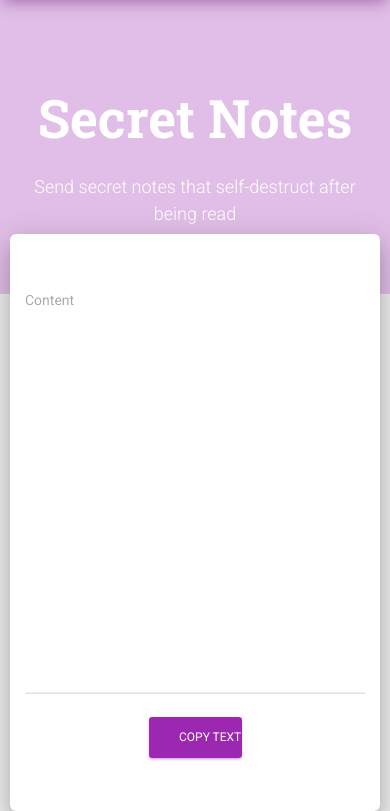
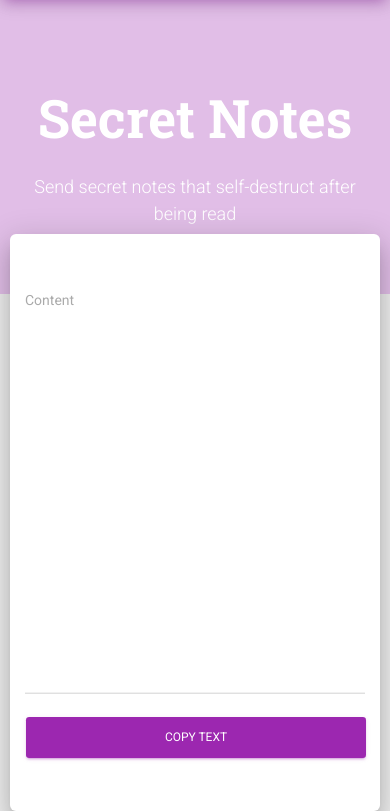
Before and after one commit to roushikk/secret_notes, a Django app: template templates/note.html in a window 390 px wide. Shown: the part 71-882 px from the top of the page. Run offline with Django 3.2, Linux system fonts and the light colour scheme; the template is opened without the code that fills it, so the values that code supplies are empty; parts of the project's set-up code (start-up, migrations or seed data) failed here and were passed over; some libraries are stand-ins or nearby versions.

Commit message:
Fixed text alignment on mobile

```diff
--- a/templates/confirm.html
+++ b/templates/confirm.html
@@ -23,7 +23,7 @@
                     </div>
                 </div>
                 <div class="row">
-                    <div class="col-4 mr-auto ml-auto mb-5">
+                    <div class="col-md-4 mr-auto ml-auto mb-5">
                         <input class="btn btn-primary btn-block" type="submit" value="Continue">
                     </div>
                 </div>
--- a/templates/created.html
+++ b/templates/created.html
@@ -24,7 +24,7 @@
                 </div>
             </div>
             <div class="row">
-                <div class="col-4 mr-auto ml-auto mb-5">
+                <div class="col-md-4 mr-auto ml-auto mb-5">
                     <button class="btn btn-primary btn-block" id="copy">Copy Link</button>
                 </div>
             </div>
--- a/templates/note.html
+++ b/templates/note.html
@@ -24,7 +24,7 @@
             </div>
 
             <div class="row">
-                <div class="col-4 mr-auto ml-auto mb-5">
+                <div class="col-md-4 mr-auto ml-auto mb-5">
                     <button class="btn btn-primary btn-block" id="copy">Copy Text</button>
                 </div>
             </div>
--- a/templates/note_locked.html
+++ b/templates/note_locked.html
@@ -52,7 +52,7 @@
                 </div>
 
                 <div class="row">
-                    <div class="col-4 mr-auto ml-auto mb-5">
+                    <div class="col-md-4 mr-auto ml-auto mb-5">
                         <input class="btn btn-primary btn-block" type="submit" value="Continue">
                     </div>
                 </div>
```
